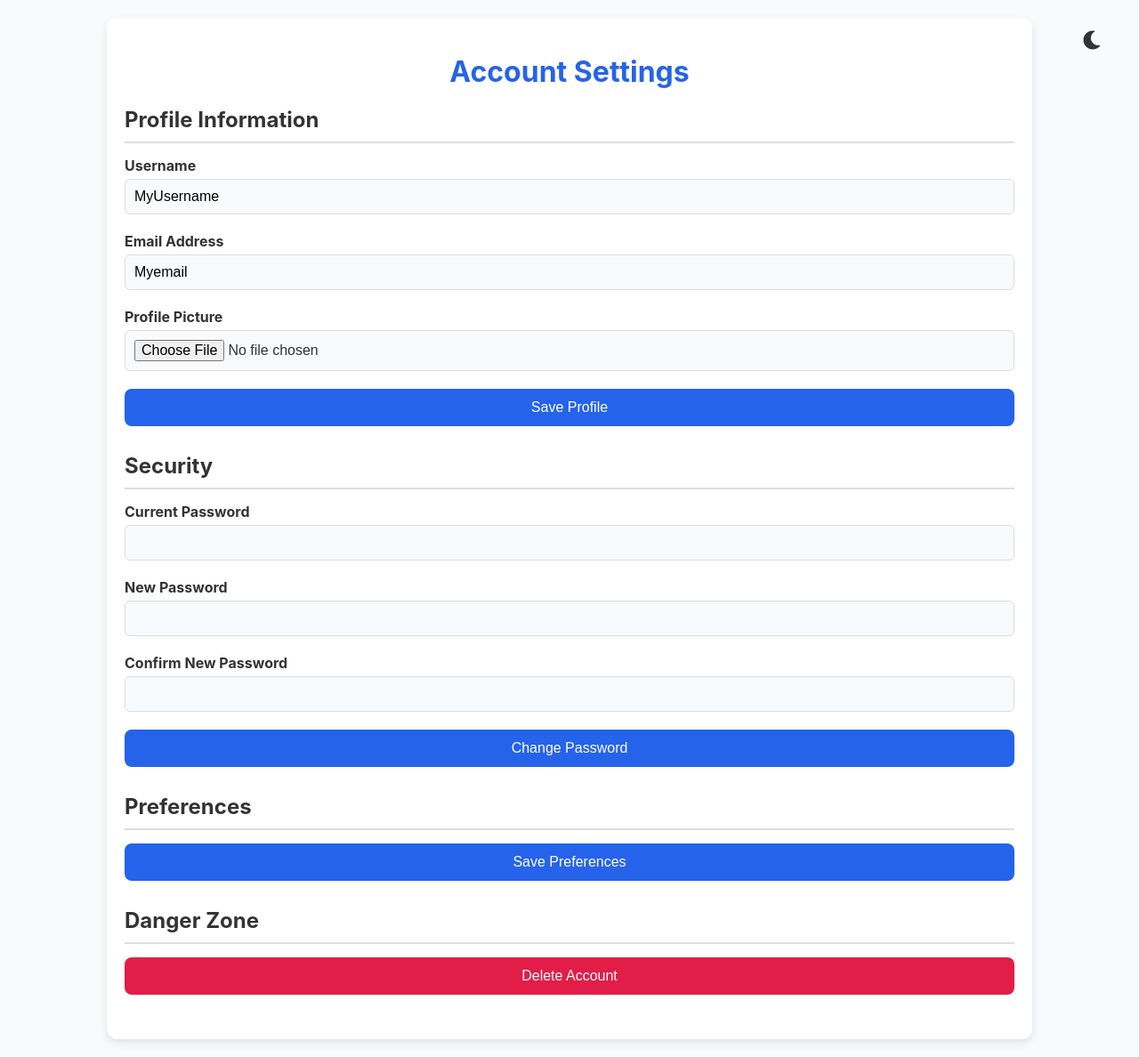
After one commit to TameerAmer/FinalProject, a Flask app: page /settings in a window 1280 px wide. The commit adds this page. Shown: the whole page at 89% size. Run offline with Flask 3, Linux system fonts and the light colour scheme; the visitor is signed in with stand-in values (Sample User, id 1).

Commit message:
Added settings page

```diff
--- a/app.py
+++ b/app.py
@@ -183,5 +183,14 @@ def reports():
     response.headers['Cache-Control'] = 'no-store, no-cache, must-revalidate, proxy-revalidate'
     return response
 
+@app.route('/settings')
+def settings():
+    if 'user_name' not in session:
+        return redirect(url_for('login'))
+    response = make_response(render_template('Settings.html'))
+    response.headers['Cache-Control'] = 'no-store, no-cache, must-revalidate, proxy-revalidate'
+    return response
+
+
 if __name__ == '__main__':
     app.run(debug=True)
--- /dev/null
+++ b/static/settings.css
@@ -0,0 +1,227 @@
+/* General Body and Container Styles */
+body {
+    font-family: 'Inter', sans-serif;
+    background-color: #f9fafc;
+    color: #333;
+    margin: 0;
+    padding: 0;
+}
+
+body.dark-mode {
+    background-color: #2e3440;
+    /* Dark background */
+    color: #e5e5e5;
+    /* Lighter text */
+}
+
+.settings-container {
+    max-width: 1000px;
+    margin: 20px auto;
+    padding: 20px;
+    background-color: white;
+    box-shadow: 0 4px 10px rgba(0, 0, 0, 0.1);
+    border-radius: 12px;
+}
+
+body.dark-mode .settings-container {
+    background-color: #3b4252;
+    /* Dark container background */
+    box-shadow: 0 4px 10px rgba(0, 0, 0, 0.2);
+}
+
+h1 {
+    text-align: center;
+    font-size: 2rem;
+    color: #2563eb;
+    margin-bottom: 20px;
+}
+
+body.dark-mode h1 {
+    color: #81a1c1;
+    /* Light blue for heading in dark mode */
+}
+
+/* Section Styles */
+section {
+    margin-bottom: 30px;
+}
+
+h2 {
+    font-size: 1.5rem;
+    color: #333;
+    margin-bottom: 15px;
+    border-bottom: 2px solid #ddd;
+    padding-bottom: 10px;
+}
+
+body.dark-mode h2 {
+    color: #e5e5e5;
+    /* Lighter color for section headings */
+    border-bottom: 2px solid #4c566a;
+    /* Darker border for sections */
+}
+
+/* Form Styles */
+form {
+    display: grid;
+    grid-template-columns: 1fr;
+    gap: 20px;
+}
+
+.form-group {
+    display: flex;
+    flex-direction: column;
+}
+
+label {
+    font-weight: bold;
+    margin-bottom: 5px;
+}
+
+body.dark-mode label {
+    color: #e5e5e5;
+    /* Lighter text for labels */
+}
+
+input[type="text"],
+input[type="email"],
+input[type="password"],
+input[type="file"],
+select {
+    padding: 10px;
+    font-size: 1rem;
+    border: 1px solid #ddd;
+    border-radius: 6px;
+    background-color: #f9fafc;
+    transition: border-color 0.3s ease;
+}
+
+body.dark-mode input[type="text"],
+body.dark-mode input[type="email"],
+body.dark-mode input[type="password"],
+body.dark-mode select {
+    background-color: #434c5e;
+    /* Dark background for inputs */
+    color: #e5e5e5;
+    /* Light text for inputs */
+    border: 1px solid #4c566a;
+    /* Darker border */
+}
+
+input[type="text"]:focus,
+input[type="email"]:focus,
+input[type="password"]:focus,
+select:focus {
+    border-color: #2563eb;
+    outline: none;
+}
+
+body.dark-mode input[type="text"]:focus,
+body.dark-mode input[type="email"]:focus,
+body.dark-mode input[type="password"]:focus,
+body.dark-mode select:focus {
+    border-color: #81a1c1;
+    /* Lighter blue for dark mode focus */
+}
+
+/* Buttons */
+button {
+    background-color: #2563eb;
+    color: white;
+    padding: 12px 20px;
+    border: none;
+    border-radius: 8px;
+    font-size: 1rem;
+    cursor: pointer;
+    transition: background-color 0.3s ease;
+}
+
+body.dark-mode button {
+    background-color: #81a1c1;
+    /* Lighter button color for dark mode */
+    color: #2e3440;
+    /* Darker text for dark mode buttons */
+}
+
+button:hover {
+    background-color: #1d4ed8;
+}
+
+body.dark-mode button:hover {
+    background-color: #5e81ac;
+    /* Darker shade on hover for dark mode */
+}
+
+button:disabled {
+    background-color: #ccc;
+    cursor: not-allowed;
+}
+
+/* Button Customization */
+.btn-save,
+.btn-change-password,
+.btn-save-preferences {
+    width: 100%;
+}
+
+.danger-actions button {
+    background-color: #e11d48;
+    color: white;
+    width: 100%;
+}
+
+.danger-actions button:hover {
+    background-color: #9f1239;
+}
+
+body.dark-mode .danger-actions button {
+    background-color: #bf616a;
+    /* Red button for danger in dark mode */
+}
+
+body.dark-mode .danger-actions button:hover {
+    background-color: #d08770;
+    /* Hover effect for danger button */
+}
+
+/* Theme Options */
+.theme-options label {
+    margin-bottom: 10px;
+}
+
+.theme-options input[type="radio"] {
+    margin-right: 10px;
+}
+
+.notification-options label {
+    margin-bottom: 10px;
+}
+
+/* Mobile Responsiveness */
+@media (max-width: 768px) {
+    .settings-container {
+        padding: 15px;
+    }
+
+    form {
+        grid-template-columns: 1fr;
+    }
+}
+
+/* Theme Toggle Button */
+#theme-toggle {
+    position: fixed; /* Fix the button in place */
+    top: 20px; /* Position it from the top */
+    right: 20px; /* Position it on the right side */
+    background-color: transparent;
+    border: none;
+    color: #333; /* Default color for the icon */
+    font-size: 24px; /* Icon size */
+    cursor: pointer;
+    transition: color 0.3s ease;
+    z-index: 1100; /* Ensure it stays on top of other elements */
+}
+
+body.dark-mode #theme-toggle {
+    color: #e5e9f0; /* Light icon color in dark mode */
+}
--- a/templates/Reports.html
+++ b/templates/Reports.html
@@ -15,7 +15,7 @@
                 <li><a href="{{ url_for('dashboard') }}"><i class="fas fa-home"></i> Dashboard</a></li>
                 <li><a href="{{ url_for('TestsSection') }}"><i class="fas fa-tasks"></i> Tests</a></li>
                 <li><a href="{{ url_for('reports') }}" class="active"><i class="fas fa-file-alt"></i> Reports</a></li>
-                <li><a href="#"><i class="fas fa-cog"></i> Settings</a></li>
+                <li><a href="{{ url_for('settings') }}"><i class="fas fa-cog"></i> Settings</a></li>
                 <li><a href="{{ url_for('logout') }}"><i class="fas fa-sign-out-alt"></i> Logout</a></li>
             </ul>
         </nav>
--- /dev/null
+++ b/templates/Settings.html
@@ -0,0 +1,76 @@
+<!DOCTYPE html>
+<html lang="en">
+
+<head>
+    <meta charset="UTF-8">
+    <title>OptiVision - Settings</title>
+    <link rel="stylesheet" href="{{ url_for('static', filename='settings.css') }}">
+    <link href="https://cdnjs.cloudflare.com/ajax/libs/font-awesome/6.0.0-beta3/css/all.min.css" rel="stylesheet">
+</head>
+
+<body>
+    <div class="settings-container">
+        <h1>Account Settings</h1>
+        <button id="theme-toggle">
+            <i class="fas fa-moon" id="theme-icon"></i> <!-- Moon icon for dark mode -->
+        </button>
+        <section class="profile-settings">
+            <h2>Profile Information</h2>
+            <form id="profile-form" method="POST" action="{{ url_for('settings') }}">
+                <div class="form-group">
+                    <label for="username">Username</label>
+                    <input type="text" id="username" name="username" value="MyUsername" required>
+                </div>
+                <div class="form-group">
+                    <label for="email">Email Address</label>
+                    <input type="email" id="email" name="email" value="Myemail" required>
+                </div>
+                <div class="form-group">
+                    <label for="profile-picture">Profile Picture</label>
+                    <input type="file" id="profile-picture" name="profile_picture" accept="image/*">
+                </div>
+                <button type="submit" class="btn-save">Save Profile</button>
+            </form>
+        </section>
+
+        <section class="security-settings">
+            <h2>Security</h2>
+            <form id="security-form" method="POST" action="{{ url_for('settings') }}">
+                <div class="form-group">
+                    <label for="current-password">Current Password</label>
+                    <input type="password" id="current-password" name="current_password" required>
+                </div>
+                <div class="form-group">
+                    <label for="new-password">New Password</label>
+                    <input type="password" id="new-password" name="new_password">
+                </div>
+                <div class="form-group">
+                    <label for="confirm-password">Confirm New Password</label>
+                    <input type="password" id="confirm-password" name="confirm_password">
+                </div>
+                <button type="submit" class="btn-change-password">Change Password</button>
+            </form>
+        </section>
+
+        <section class="preferences">
+            <h2>Preferences</h2>
+            <form id="preferences-form" method="POST" action="{{ url_for('settings') }}">
+
+                <button type="submit" class="btn-save-preferences">Save Preferences</button>
+            </form>
+        </section>
+
+        <section class="danger-zone">
+            <h2>Danger Zone</h2>
+            <div class="danger-actions">
+                <button id="delete-account" class="btn-delete-account">
+                    Delete Account
+                </button>
+            </div>
+        </section>
+    </div>
+
+    <script src="{{ url_for('static', filename='script.js') }}"></script>
+</body>
+
+</html>
--- a/templates/TestsSection.html
+++ b/templates/TestsSection.html
@@ -19,7 +19,7 @@
                     <li><a href="{{ url_for('dashboard') }}"><i class="fas fa-home"></i> Dashboard</a></li>
                     <li><a href="{{ url_for('TestsSection') }}" class="active"><i class="fas fa-tasks"></i> Tests</a></li>
                     <li><a href="{{ url_for('reports') }}"><i class="fas fa-file-alt"></i> Reports</a></li>
-                    <li><a href="#"><i class="fas fa-cog"></i> Settings</a></li>
+                    <li><a href="{{ url_for('settings') }}"><i class="fas fa-cog"></i> Settings</a></li>
                     <li><a href="{{ url_for('logout') }}"><i class="fas fa-sign-out-alt"></i> Logout</a></li>
                 </ul>
             </nav>
--- a/templates/allTests.html
+++ b/templates/allTests.html
@@ -21,7 +21,7 @@
                     <li><a href="{{ url_for('dashboard') }}" class="active"><i class="fas fa-home"></i> Dashboard</a></li>
                     <li><a href="{{ url_for('TestsSection') }}"><i class="fas fa-tasks"></i> Tests</a></li>
                     <li><a href="{{ url_for('reports') }}"><i class="fas fa-file-alt"></i> Reports</a></li>
-                    <li><a href="{{ url_for('dashboard') }}"><i class="fas fa-cog"></i> Settings</a></li>
+                    <li><a href="{{ url_for('settings') }}"><i class="fas fa-cog"></i> Settings</a></li>
                     <li><a href="{{ url_for('logout') }}"><i class="fas fa-sign-out-alt"></i> Logout</a></li>
                 </ul>
             </nav>
--- a/templates/dashboard.html
+++ b/templates/dashboard.html
@@ -21,7 +21,7 @@
                     <li><a href="{{ url_for('dashboard') }}" class="active"><i class="fas fa-home"></i> Dashboard</a></li>
                     <li><a href="{{ url_for('TestsSection') }}"><i class="fas fa-tasks"></i> Tests</a></li>
                     <li><a href="{{ url_for('reports') }}"><i class="fas fa-file-alt"></i> Reports</a></li>
-                    <li><a href="{{ url_for('dashboard') }}"><i class="fas fa-cog"></i> Settings</a></li>
+                    <li><a href="{{ url_for('settings') }}"><i class="fas fa-cog"></i> Settings</a></li>
                     <li><a href="{{ url_for('login') }}"><i class="fas fa-sign-out-alt"></i> Logout</a></li>
                 </ul>
             </nav>
```
Also changed, not shown: static/reports.css (+0 -194 lines), 1 other file.
